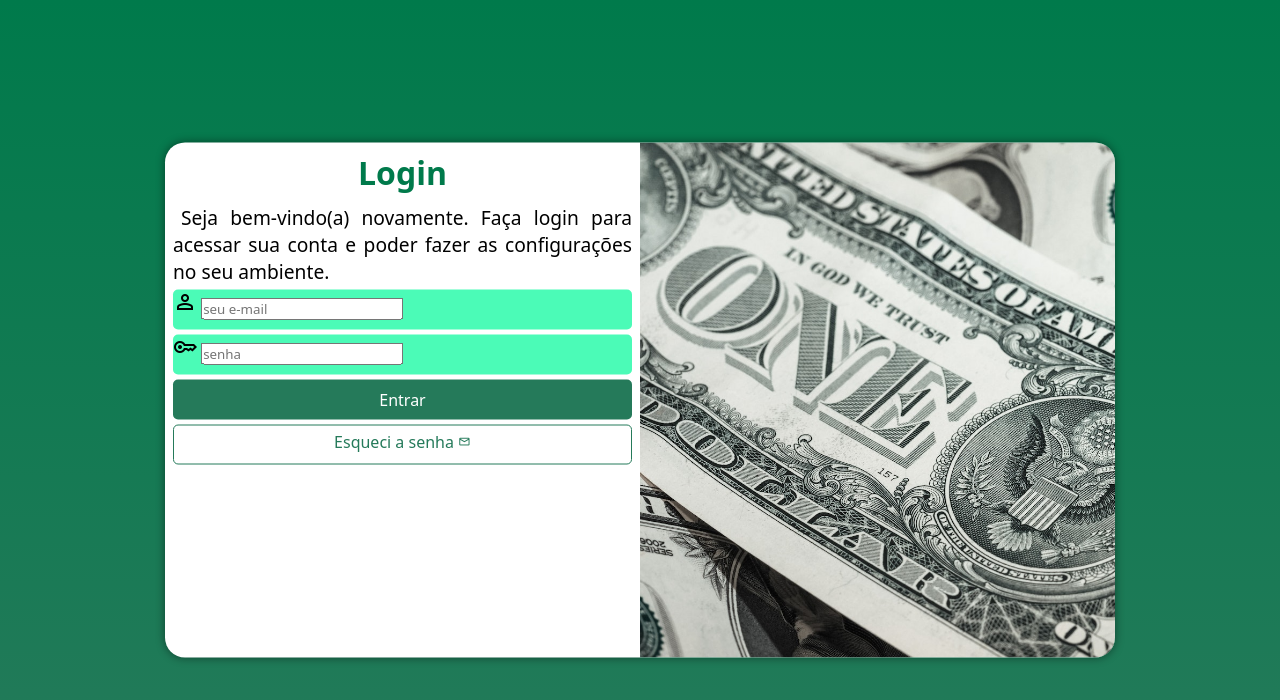
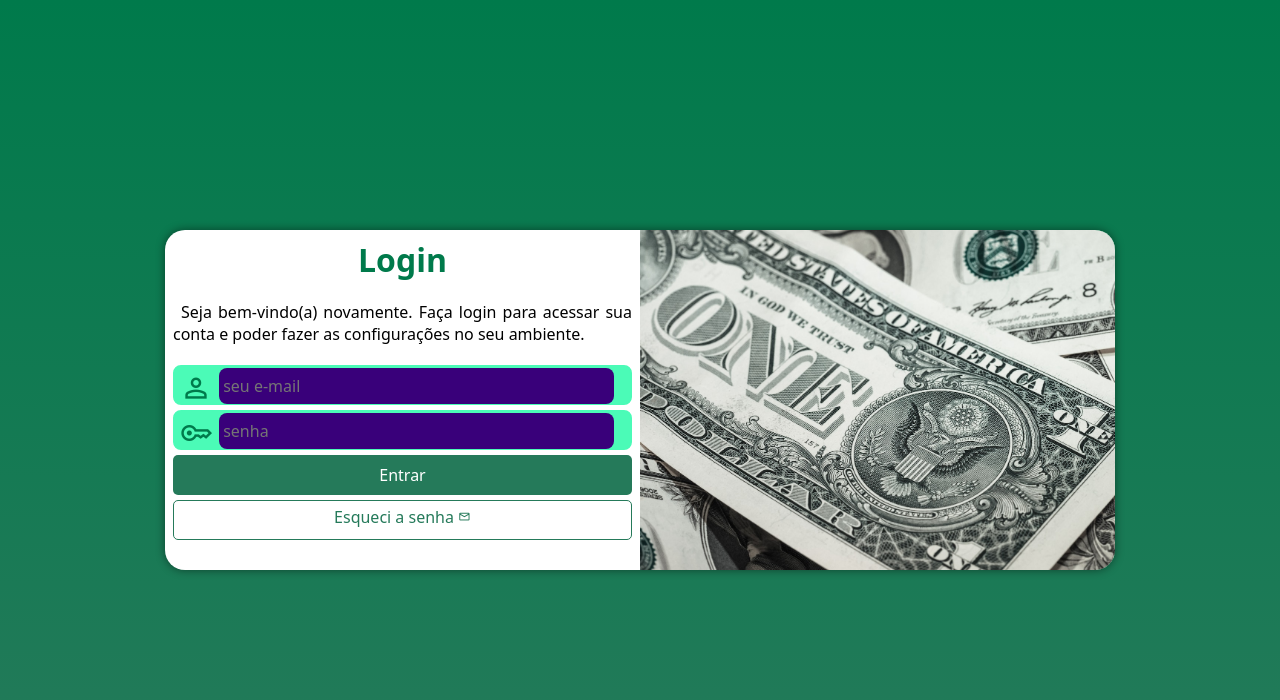
Before and after one commit to Feltrin27/projeto-login, a plain HTML site: page index.html in a window 1280 px wide. Drawn offline with nearby package versions, Linux system fonts and the light colour scheme.

Commit message:
atualização css

```diff
--- a/estilos/media-query.css
+++ b/estilos/media-query.css
@@ -16,6 +16,7 @@ Grandes Telas: acima de 1200px
     }
     section#login{
         width: 80vw;
+        height: 320px;
     }
 
     section#login > div#imagem{
@@ -37,6 +38,7 @@ Grandes Telas: acima de 1200px
 
     section#login{
         width: 950px;
+        height: 340px;
     }
 
     section#login > div#imagem{
@@ -53,7 +55,8 @@ Grandes Telas: acima de 1200px
     section#login > div#formulario > p{
         text-align: justify;
         text-indent: 8px;
-        font-size: 1.2em;
+        font-size: 1em;
+        margin: 20px 0px;
     }
 
     section#login > div#formulario > h1{
--- a/estilos/style.css
+++ b/estilos/style.css
@@ -29,7 +29,6 @@ section#login{
     position: absolute; /*config para posicionar sempre ao centro da tela o form*/
     top: 50%;
     left: 50%;
-    transform: translate(-50%, -50%);
     /*-------------------------------*/
     overflow: hidden; /* tudo que ficar fora da borda radius nesse caso a imagem fica fora para arredondar os cantos*/
 
@@ -39,6 +38,7 @@ section#login{
     border-radius: 20px;
     box-shadow: 0px 0px 10px rgba(0, 0, 0, 0.473);
 
+    transform: translate(-50%, -50%);
     transition: width 0.1s, height 0.1s;
     transition-timing-function: ease;
 }
@@ -72,15 +72,20 @@ section#login > div#formulario{
 
 form> div.campo{
     background-color: #4BFBB7;
+    border: 2px solid #4BFBB7;
     display: block;
     width: 100%;
     height: 40px;
-    border-radius: 5px;
+    border-radius: 8px;
     margin: 5px 0px;
 }
 
 div.campo > label{
     display: none;
+}
+
+div.campo > input:focus-within{
+    background-color: white;
 }
 
 form > input[type=submit]{
@@ -122,3 +127,21 @@ form > a.botao:hover{
 form > a.botao > span {
     font-size: 0.8em;
 }
+
+div.campo > span{
+    color: #007A4B;
+    font-size: 2em;
+    width: 40px;
+    padding: 5px;
+}
+
+div.campo > input{
+    background-color: #39007a;
+    font-size: 1em;
+    width: calc(100% - 60px);
+    height: 100%;
+    border: 0px;
+    border-radius: 8px;
+    padding: 4px;
+    transform: translateY(-12px);
+}
```
